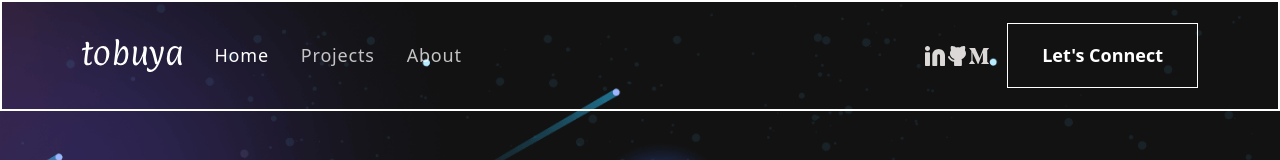
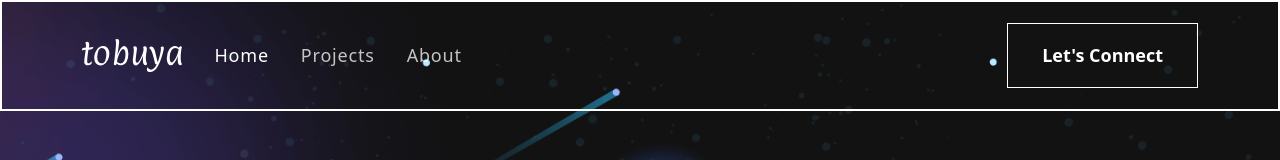
Before and after one commit to tobuya/personal_portfolio, a React (Create React App) app: page / in a window 1280 px wide. Shown: the top 160 px of the page. Built offline with nearby package versions, Linux system fonts and the light colour scheme.

Commit message:
Modify NavBar component items

```diff
--- a/src/components/NavBar.js
+++ b/src/components/NavBar.js
@@ -3,9 +3,6 @@ import Container from 'react-bootstrap/Container';
 import Nav from 'react-bootstrap/Nav';
 import Navbar from 'react-bootstrap/Navbar';
 import logo from '../assets/logo.svg';
-import linkedin from '../assets/linkedin.svg';
-import github from '../assets/github.svg';
-import medium from '../assets/medium.svg';
 
 const NavBar = () => {
   const [activeLink, setActiveLink] = useState('home');
@@ -49,11 +46,6 @@ const NavBar = () => {
             </Nav.Link>
           </Nav>
           <span className="navbar-text">
-            <div className="social-links">
-              <a href="https://www.linkedin.com/in/tobuya/"><img src={linkedin} alt="LinkedIn" /></a>
-              <a href="https://github.com/tobuya"><img src={github} alt="GitHub" /></a>
-              <a href="https://medium.com/@tobuya"><img src={medium} alt="Medium" /></a>
-            </div>
             <button type="button" className="vvd" onClick={() => console.log('connect')}>
               <span>Let&apos;s Connect</span>
             </button>
```
